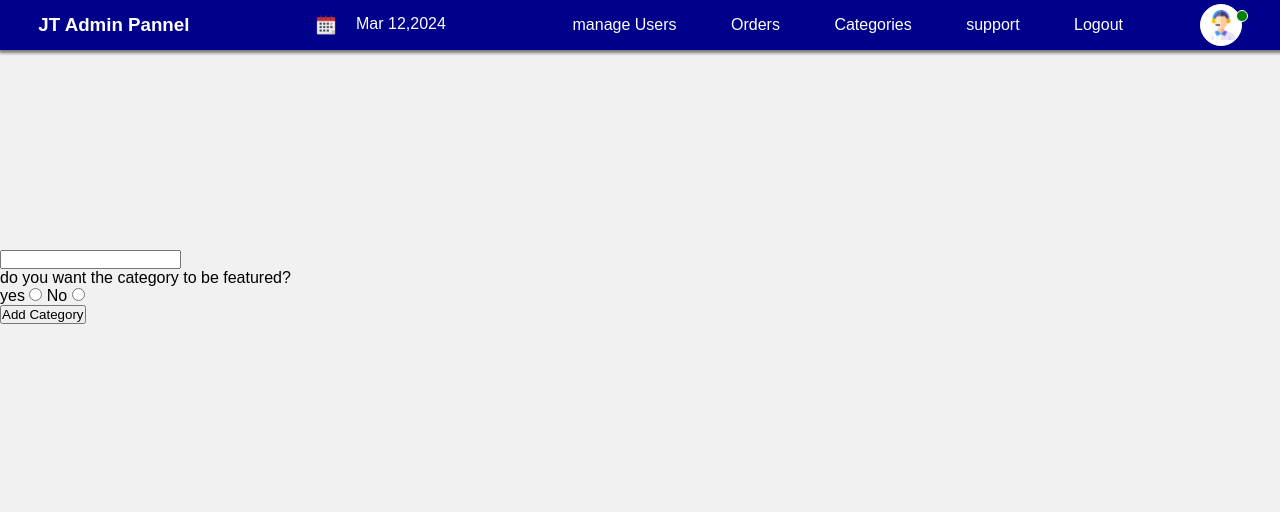
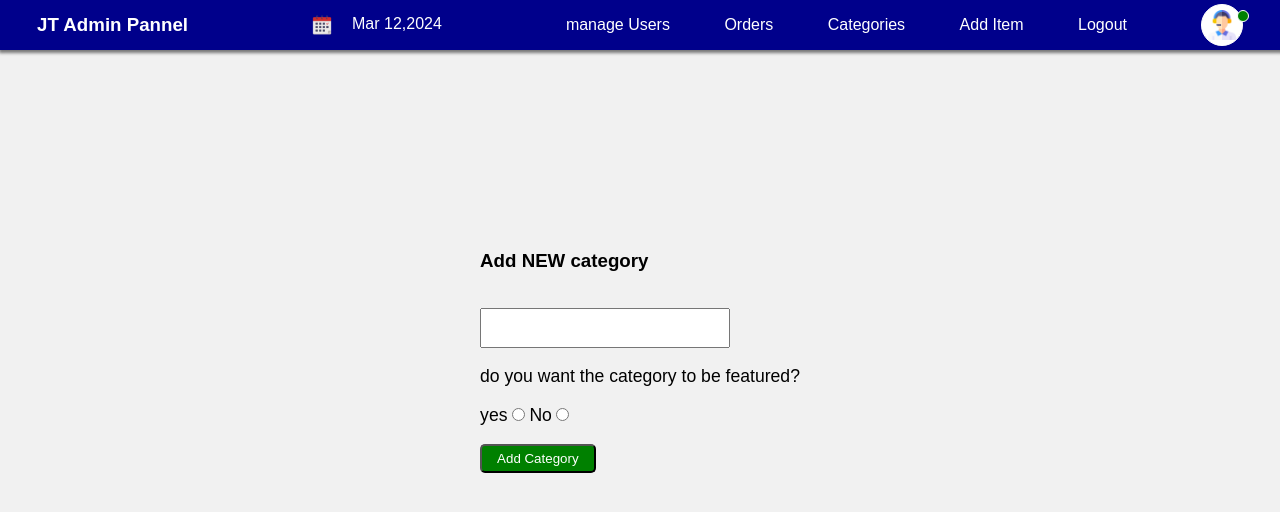
Before and after one commit to keneil2/BYTE, a PHP site: page /app/views/new-category.view.php in a window 1280 px wide. Shown: the top 512 px of the page. Run offline with PHP 8.4, Linux system fonts and the light colour scheme.

Commit message:
updated the view for various pages

```diff
--- a/app/controllers/admin-update.controller.php
+++ b/app/controllers/admin-update.controller.php
@@ -14,7 +14,7 @@ if ($_SERVER["REQUEST_METHOD"]=="POST"){
   echo $email;
   $upadate=new AdminDb();
   $upadate->updateUser($userName,$email,$_POST["id"]);
-  $_SESSION["update_admin_message"]="user added successfully";
+  $_SESSION["update_admin_message"]="user updated successfully";
   header("Location:/update-admins");
   exit;
 }
--- a/app/views/layout/admin.nav.php
+++ b/app/views/layout/admin.nav.php
@@ -15,7 +15,7 @@
     <li><a href="/manage-Admins">manage Users</a></li>
     <li><a href="/orders">Orders</a></li>
     <li><a href="/Categories">Categories</a></li>
-    <li><a href="/support">support</a></li>
+    <li><a href="/create_Content">Add Item</a></li>
     <li><a href="/logout">Logout</a></li>
    </ul>
 <div class="profile"><img src="public/css/img/9703596.png" alt="admin-profile-pic"></div>
--- a/app/views/layout/login.error.view.php
+++ b/app/views/layout/login.error.view.php
@@ -32,7 +32,7 @@ if(isset($_SESSION["Admin_Login_errors"])){
 
 if(isset($_SESSION["admin_category_errors"])){
     foreach($_SESSION["admin_category_errors"] as $error){
-        echo "<p>".$error."</p>";
+        echo "<p class='Error'>".$error."</p>";
     }
     unset($_SESSION["admin_category_errors"] );
  }
--- a/app/views/new-category.view.php
+++ b/app/views/new-category.view.php
@@ -1,26 +1,50 @@
-<!DOCTYPE html>
-<html lang="en">
-<head>
-    <meta charset="UTF-8">
-    <meta name="viewport" content="width=device-width, initial-scale=1.0">
+<style>
+.form{
+    display: flex;
+    justify-content: center;
+    align-items:center;
+}
+input[type="text"]{
+    width:250px;
+    height:40px;
+}
+label{
+    font-size:1.1rem;
+    margin-top:20px;
+}
+.error{
+    color:red;
+}
+button{
+    padding:5px 15px;
+    background-color:green;
+    color:white;
+    border-radius:5px;
+}
+</style>
     <?php require "layout/admin.nav.php";?>
-</head>
-<body>
-    <form action="/add-category" method="GET">
-        <input type="text" name="category_name" placehoder="Enter category Name"><br>
-        <label>do you want the category to be featured?</label><br>
+
+
+     <div class="form" >
+
+
+
+     <form action="/add-category" method="GET">
+
+     <?php if(isset($_SESSION["admin_category_errors"])){
+        foreach($_SESSION["admin_category_errors"] as $error){
+            echo "<p class='error'>".$error."</p>";
+        }
+        unset($_SESSION["admin_category_errors"]);
+    }?>
+    <h3> Add NEW category</h3><br><br>
+        <input type="text" name="category_name" placehoder="Enter category Name"><br><br>
+        <label>do you want the category to be featured?</label><br><br>
         <label for="yes">yes</label>
         <input type="radio" name="toFeature" value="Yes">
         <label for="No">No</label>
-        <input type="radio" name="toFeature" value="No"><br>
+        <input type="radio" name="toFeature" value="No"><br><br>
         <button type="submit" >Add Category</button>
     </form>
-    <?php if(isset($_SESSION["admin_category_errors"])){
-        foreach($_SESSION["admin_category_errors"] as $error){
-            echo $error;
-        }
-        unset($_SESSION["admin_category_errors"]);
-    }
-        ?>
-</body>
-</html>
+
+    </div>
```
Also changed, not shown: app/views/createContert.view.php (+10 -2 lines), app/views/newadmin.view.php (+35 -16 lines), app/views/update.view.php (+53 -20 lines), 1 other file.
